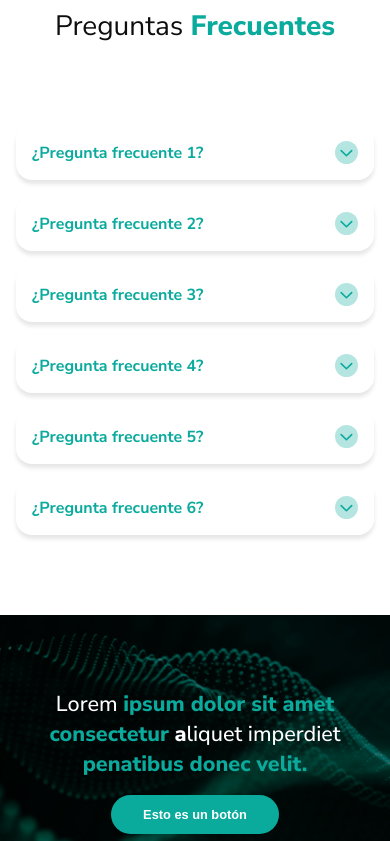
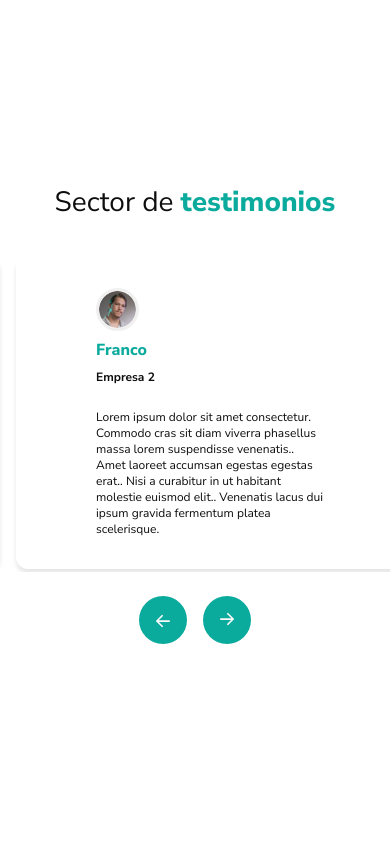
Before and after one commit to EFDillmann/PruebaT-cnicaFrontend-GrupoDelsud, a Next.js app: page / in a window 390 px wide. Shown: the part 2352-3193 px from the top of the page. Built offline with nearby package versions, Linux system fonts and the light colour scheme.

Commit message:
testimonial carrousel responsive

```diff
--- a/src/app/globals.css
+++ b/src/app/globals.css
@@ -45,6 +45,7 @@ li {
 button {
     cursor: pointer;
     border: none;
+    background-color: transparent;
 }
 
 .container {
--- a/src/app/page.tsx
+++ b/src/app/page.tsx
@@ -6,6 +6,7 @@ import Hero from "@/landing/components/sections/Hero/Hero";
 import Navbar from "@/landing/components/sections/Navbar/Navbar";
 import Questions from "@/landing/components/sections/Questions/Questions";
 import Sponsors from "@/landing/components/sections/Sponsors/Sponsors";
+import TestimonialCarrousel from "@/landing/components/sections/Testimonial/TestimonialCarrousel/TestimonialCarrousel";
 
 export default function Home() {
     return (
@@ -34,6 +35,7 @@ export default function Home() {
             <main id="main">
                 <CardList />
                 <Sponsors />
+                <TestimonialCarrousel />
                 <Questions />
             </main>
             <footer id="footer">
--- a/src/landing/components/sections/Sponsors/sponsors.module.css
+++ b/src/landing/components/sections/Sponsors/sponsors.module.css
@@ -4,7 +4,7 @@
     align-items: center;
     gap: 4rem;
 
-    margin-block: 8rem;
+    margin-block: 12rem;
 }
 
 .slider {
--- /dev/null
+++ b/src/landing/components/sections/Testimonial/TestimonialCard/TestimonialCard.tsx
@@ -0,0 +1,28 @@
+import Image from "next/image";
+
+import styles from "./testimonial-card.module.css";
+
+import type { Testimony } from "@/landing/types/testimony.interface";
+
+interface Props {
+    item: Testimony;
+}
+
+const TestimonialCard = ({ item }: Props) => {
+    return (
+        <article className={`${styles.card}`}>
+            <Image
+                src={item.image}
+                alt={item.name}
+                className={styles["profile-pic"]}
+                width={54}
+                height={54}
+            />
+            <h3 className={styles.name}>{item.name}</h3>
+            <p className={styles.company}>{item.company}</p>
+            <p className={styles.testimony}>{item.testimony}</p>
+        </article>
+    );
+};
+
+export default TestimonialCard;
--- /dev/null
+++ b/src/landing/components/sections/Testimonial/TestimonialCard/testimonial-card.module.css
@@ -0,0 +1,61 @@
+.card {
+    flex: 0 0 100%;
+    display: flex;
+    flex-direction: column;
+    align-items: start;
+    justify-content: start;
+    gap: 0.5rem;
+
+    padding-inline: 5rem;
+    padding-block: 2rem;
+
+    border-radius: 12px;
+    box-shadow: var(--shadow-card);
+    transition: transform 0.5s ease, opacity 0.5s ease;
+}
+
+.profile-pic {
+    width: 43px;
+    height: 43px;
+
+    border-radius: 50%;
+    border: 3px solid #f0f0f0;
+}
+
+.name {
+    color: var(--cyan-color);
+    font-size: 1rem;
+    font-weight: 800;
+}
+
+.company {
+    font-size: 0.75rem;
+    font-weight: 700;
+    margin-bottom: 1rem;
+}
+
+.testimony {
+    font-size: 0.75rem;
+}
+
+@media (width > 768px) {
+    .card {
+        flex: 0 0 33.33%;
+
+        padding-inline: 3rem;
+    }
+
+    .profile-pic {
+        width: 54px;
+        height: 54px;
+    }
+
+    .name {
+        font-size: 1.25rem;
+    }
+
+    .company,
+    .testimony {
+        font-size: 0.9rem;
+    }
+}
--- /dev/null
+++ b/src/landing/components/sections/Testimonial/TestimonialCarrousel/TestimonialCarrousel.tsx
@@ -0,0 +1,109 @@
+"use client";
+
+import { CSSProperties } from "react";
+
+import Button from "../../../ui/Button/Button";
+import TestimonialCard from "../TestimonialCard/TestimonialCard";
+
+import Image from "next/image";
+
+import styles from "./testimonial-carrousel.module.css";
+
+import type { Testimony } from "@/landing/types/testimony.interface";
+import SectionTitle from "@/landing/components/ui/SectionTitle/SectionTitle";
+import useCarrousel from "@/landing/hooks/useCarrousel";
+
+export const testimonialData: Testimony[] = [
+    {
+        name: "Daniel",
+        company: "Empresa 1",
+        testimony:
+            "Lorem ipsum dolor sit amet consectetur. Ut quam lacus est feugiat. At at velit nullam sollicitudin tempor eu scelerisque.. Nullam purus in vitae sed diam urna nulla augue ac..",
+        image: "/profiles/profile-pic-daniel.webp",
+    },
+    {
+        name: "Franco",
+        company: "Empresa 2",
+        testimony:
+            "Lorem ipsum dolor sit amet consectetur. Commodo cras sit diam viverra phasellus massa lorem suspendisse venenatis.. Amet laoreet accumsan egestas egestas erat.. Nisi a curabitur in ut habitant molestie euismod elit.. Venenatis lacus dui ipsum gravida fermentum platea scelerisque.",
+        image: "/profiles/profile-pic-franco.webp",
+    },
+    {
+        name: "Eugenia",
+        company: "Empresa 3",
+        testimony:
+            "Lorem ipsum dolor sit amet consectetur. Mauris mauris ipsum sit egestas in.. Velit vitae eget pharetra adipiscing ut sit egestas condimentum.. Praesent enim ullamcorper ultrices est. Duis pellentesque mi ultrices sit vel.. Consequat ut velit id mi in..",
+        image: "/profiles/profile-pic-eugenia.webp",
+    },
+];
+
+interface Props {
+    testimonies?: Testimony[];
+}
+
+const TestimonialCarrousel = ({ testimonies = testimonialData }: Props) => {
+    const { desktopOffset, mobileOffset, handleNext, handlePrev } =
+        useCarrousel({ items: testimonies });
+
+    if (!testimonies || testimonies.length === 0) {
+        return null;
+    }
+
+    return (
+        <section className={styles["carousel-container"]}>
+            <SectionTitle>
+                Sector de <span className="cyan-text">testimonios</span>
+            </SectionTitle>
+
+            <div className={styles["carousel-window"]}>
+                <ul
+                    className={styles["carousel-track"]}
+                    style={
+                        {
+                            "--desktop-offset": `${desktopOffset}%`,
+                            "--mobile-offset": `${mobileOffset}%`,
+                        } as CSSProperties
+                    }
+                >
+                    {testimonies.map((item, index) => (
+                        <TestimonialCard key={index} item={item} />
+                    ))}
+                </ul>
+            </div>
+
+            <footer className={styles["nav-buttons"]}>
+                <Button
+                    onClick={handlePrev}
+                    roundedFull={true}
+                    rotate={true}
+                    backgroundColor="#0AAA9D"
+                >
+                    <Image
+                        src="/svgs/white-arrow.svg"
+                        alt="Right arrow"
+                        width={14}
+                        height={14}
+                        unoptimized
+                        priority
+                    />
+                </Button>
+                <Button
+                    onClick={handleNext}
+                    roundedFull={true}
+                    backgroundColor="#0AAA9D"
+                >
+                    <Image
+                        src="/svgs/white-arrow.svg"
+                        alt="Right arrow"
+                        width={14}
+                        height={14}
+                        unoptimized
+                        priority
+                    />
+                </Button>
+            </footer>
+        </section>
+    );
+};
+
+export default TestimonialCarrousel;
--- /dev/null
+++ b/src/landing/components/sections/Testimonial/TestimonialCarrousel/testimonial-carrousel.module.css
@@ -0,0 +1,38 @@
+.carousel-container {
+    display: flex;
+    flex-direction: column;
+    align-items: center;
+
+    width: 100%;
+    max-width: 1000px;
+    margin: 15rem auto;
+    position: relative;
+}
+
+.carousel-window {
+    width: 100%;
+    margin-top: 2rem;
+    overflow: hidden;
+}
+
+.carousel-track {
+    display: flex;
+    gap: 1rem;
+
+    padding-block: 0.2rem;
+
+    transition: transform 0.5s cubic-bezier(0.25, 0.8, 0.25, 1);
+    transform: translateX(var(--mobile-offset));
+}
+
+.nav-buttons {
+    margin-top: 1.5rem;
+    display: flex;
+    gap: 1rem;
+}
+
+@media (width > 768px) {
+    .carousel-track {
+        transform: translateX(var(--desktop-offset));
+    }
+}
--- a/src/landing/components/ui/Button/button.module.css
+++ b/src/landing/components/ui/Button/button.module.css
@@ -16,9 +16,9 @@
 }
 
 .rounded-full {
+    padding: 0 !important;
     height: 48px;
     width: 48px;
-    padding: 0;
 }
 
 @media (width > 768px) {
--- /dev/null
+++ b/src/landing/hooks/useCarrousel.tsx
@@ -0,0 +1,27 @@
+import { useState } from "react";
+
+const useCarrousel = ({ items }: { items: unknown[] }) => {
+    const [activeIndex, setActiveIndex] = useState(1);
+
+    const handleNext = () => {
+        setActiveIndex((prevIndex) => (prevIndex + 1) % items.length);
+    };
+
+    const handlePrev = () => {
+        setActiveIndex(
+            (prevIndex) => (prevIndex - 1 + items.length) % items.length
+        );
+    };
+
+    const desktopOffset = (1 - activeIndex) * (100 / 3);
+    const mobileOffset = -activeIndex * 100;
+
+    return {
+        desktopOffset,
+        mobileOffset,
+        handleNext,
+        handlePrev,
+    };
+};
+
+export default useCarrousel;
--- /dev/null
+++ b/src/landing/types/testimony.interface.ts
@@ -0,0 +1,6 @@
+export interface Testimony {
+    name: string;
+    company: string;
+    testimony: string;
+    image: string;
+}
```
